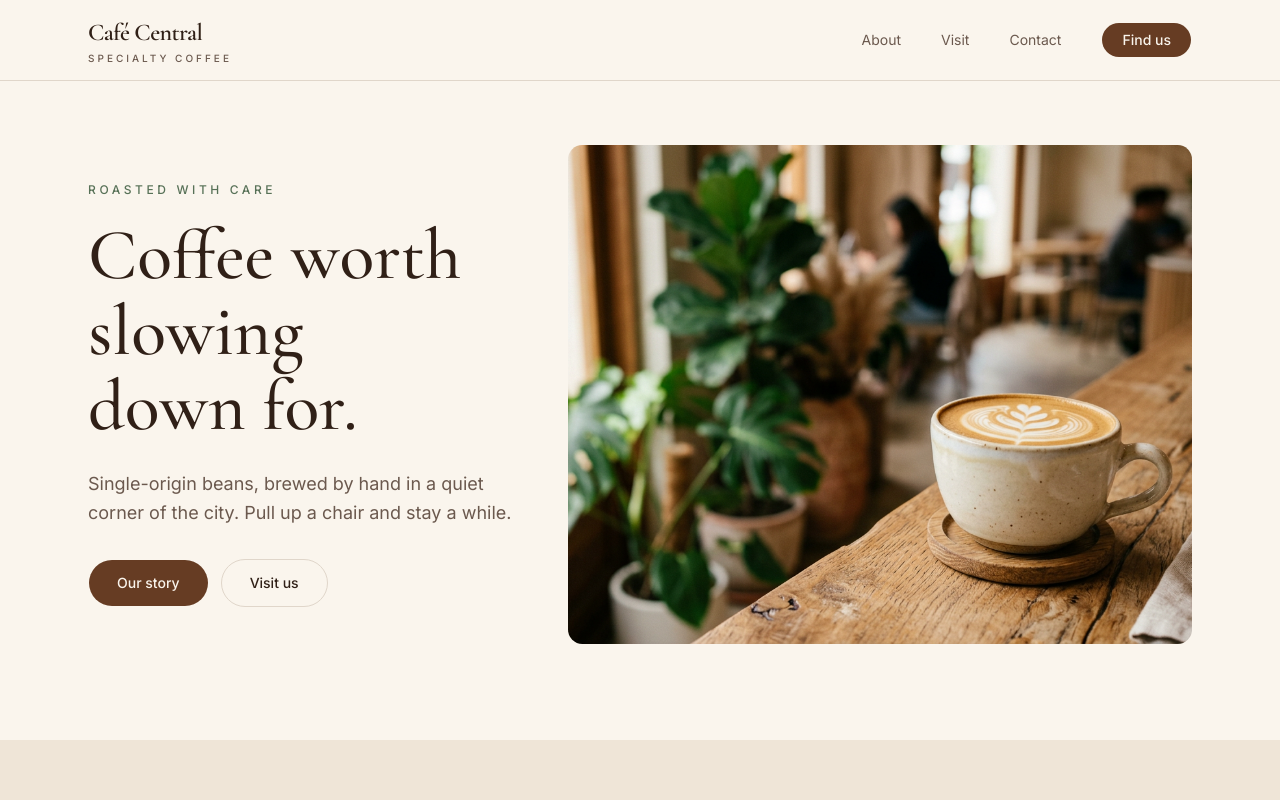
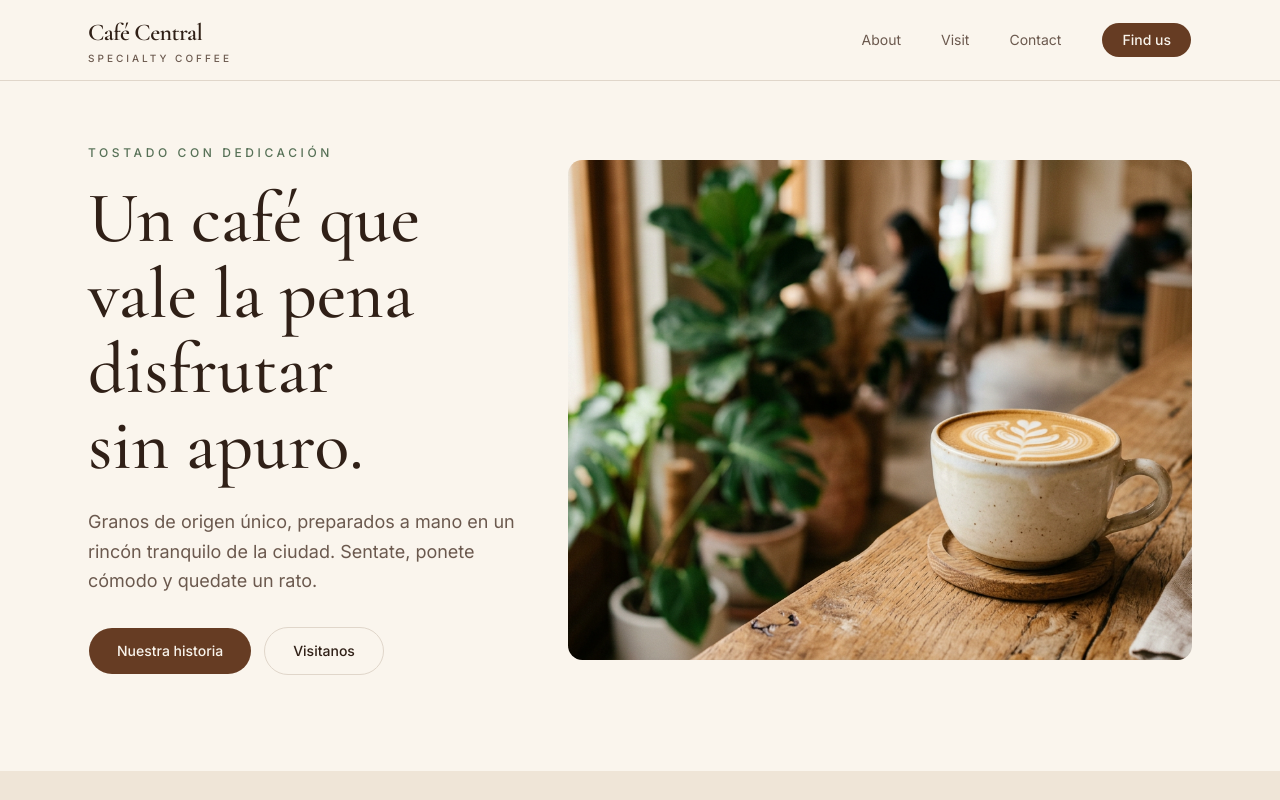
Before and after one commit to Robert-Martini/cafe-central-3z, a Next.js app: page / in a window 1280 px wide. Shown: the top 800 px of the page. Built offline with nearby package versions, Linux system fonts and the light colour scheme.

Commit message:
feat: update hero section text to Spanish translation

```diff
--- a/components/hero.tsx
+++ b/components/hero.tsx
@@ -7,22 +7,23 @@ export function Hero() {
     <section className="mx-auto max-w-6xl px-6 pt-10 pb-16 md:pt-16 md:pb-24">
       <div className="grid items-center gap-10 lg:grid-cols-12 lg:gap-12">
         <div className="lg:col-span-5">
-          <p className="text-xs font-medium uppercase tracking-[0.3em] text-accent">Roasted with care</p>
+          <p className="text-xs font-medium uppercase tracking-[0.3em] text-accent">Tostado con dedicación</p>
           <h1 className="mt-5 font-serif text-5xl leading-[1.05] font-medium text-balance md:text-6xl lg:text-7xl">
-            Coffee worth slowing down for.
+            Un café que vale la pena disfrutar sin apuro.
           </h1>
           <p className="mt-6 max-w-md text-base leading-relaxed text-muted-foreground md:text-lg">
-            Single-origin beans, brewed by hand in a quiet corner of the city. Pull up a chair and stay a while.
+            Granos de origen único, preparados a mano en un rincón tranquilo de la ciudad. Sentate, ponete cómodo y
+            quedate un rato.
           </p>
           <div className="mt-8 flex flex-wrap gap-3">
             <a href="#about" className={cn(buttonVariants(), 'h-12 rounded-full px-7 text-sm')}>
-              Our story
+              Nuestra historia
             </a>
             <a
               href="#visit"
               className={cn(buttonVariants({ variant: 'outline' }), 'h-12 rounded-full bg-transparent px-7 text-sm')}
             >
-              Visit us
+              Visitanos
             </a>
           </div>
         </div>
@@ -31,7 +32,7 @@ export function Hero() {
           <div className="relative aspect-[4/3] overflow-hidden rounded-2xl lg:aspect-[5/4]">
             <Image
               src="/images/hero-coffee.png"
-              alt="A flat white with latte art on a wooden counter beside green plants"
+              alt="Un flat white con latte art sobre una barra de madera, junto a plantas verdes"
               fill
               priority
               sizes="(min-width: 1024px) 640px, 100vw"
```
